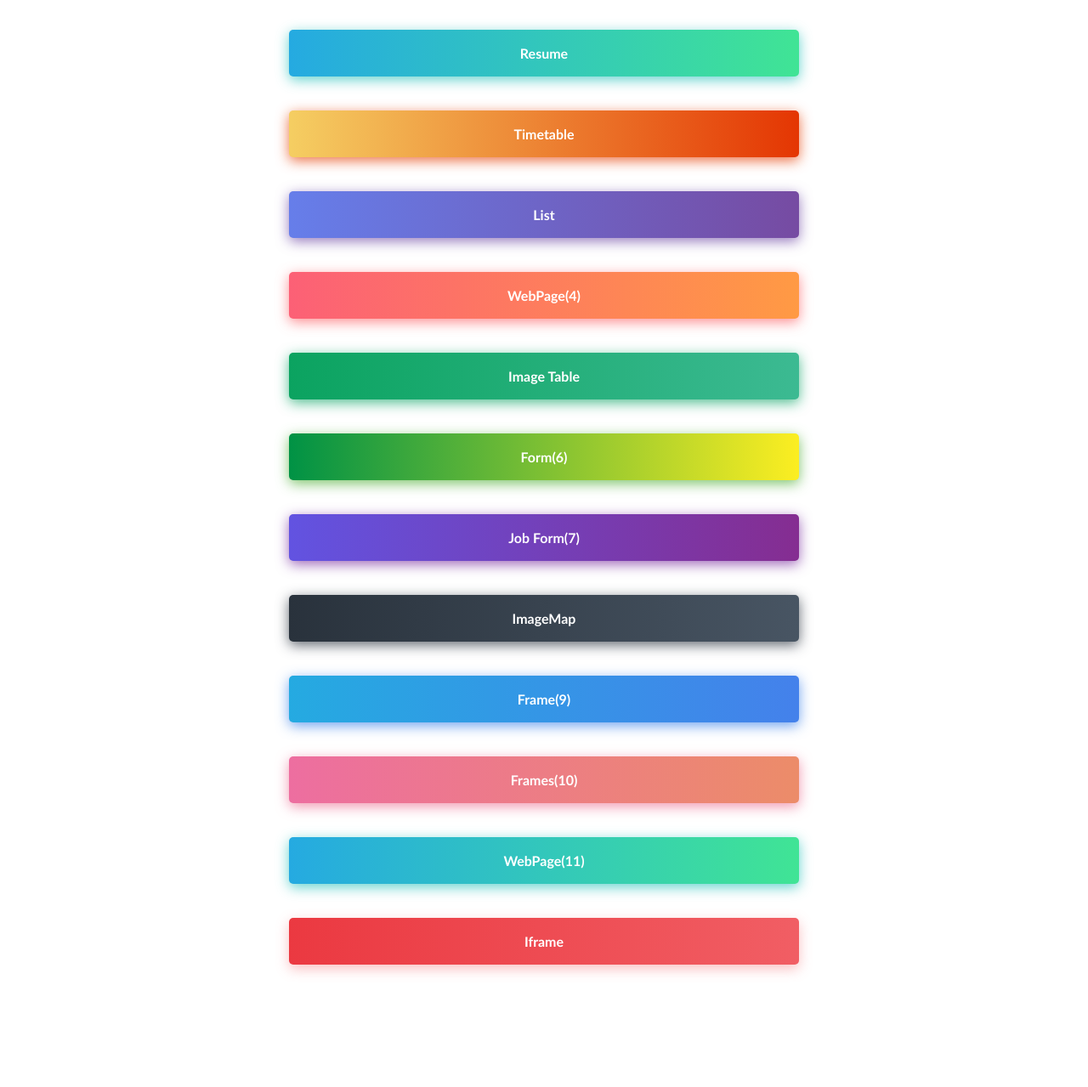
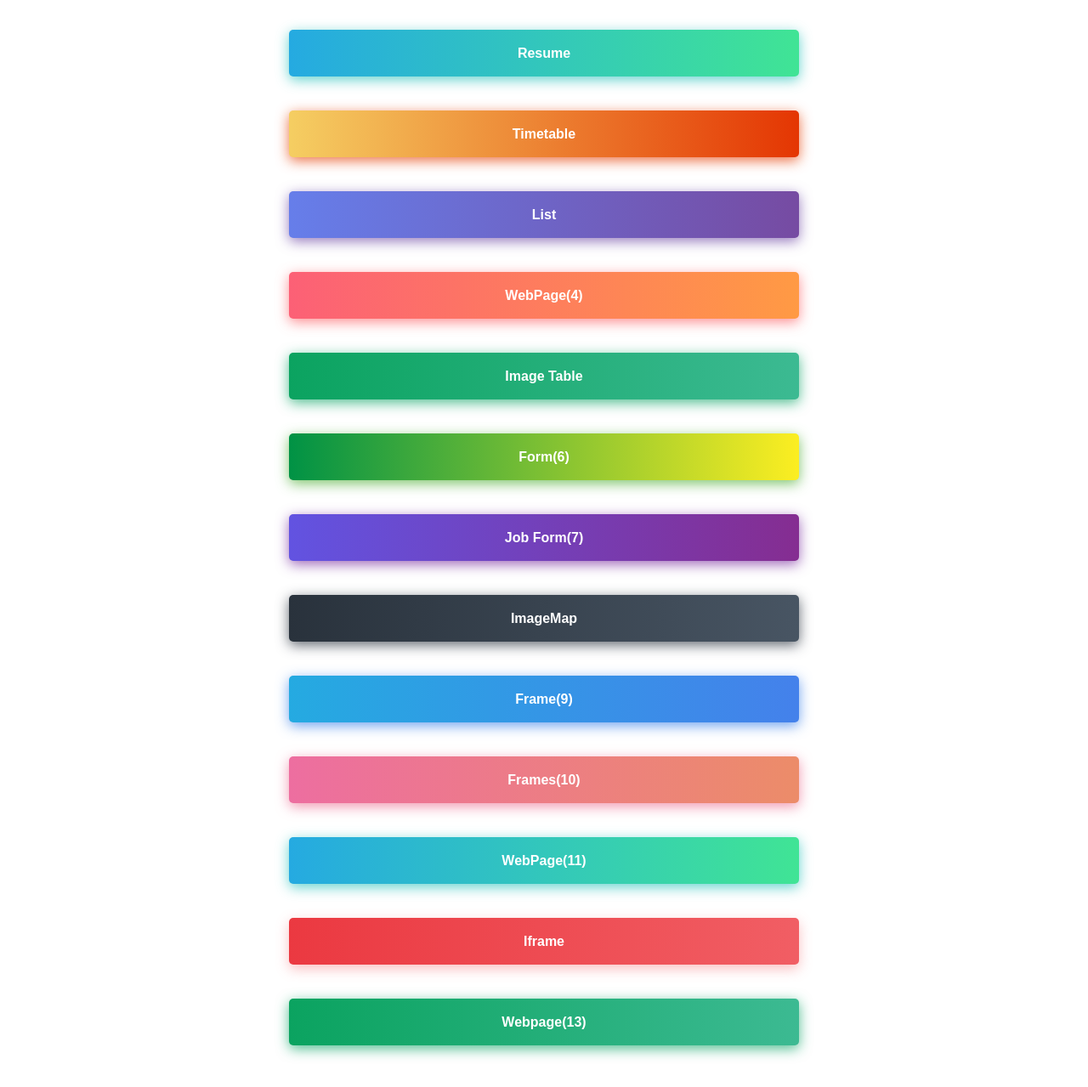
Before and after one commit to imamantripathi/HTML-Lab, a plain HTML site: page index.html in a window 1280 px wide. Shown: the part 200-1479 px from the top of the page at 85% size. Drawn offline with Linux system fonts and the light colour scheme.

Commit message:
Adding Practical 13 of WT

```diff
--- a/index.css
+++ b/index.css
@@ -55,7 +55,6 @@ a:hover {
   -webkit-transition: all 0.4s ease-in-out;
   transition: all 0.4s ease-in-out;
 }
-@media only screen and (min-width:321px) and (max-width:480px) { }
 
 .btn-hover:focus {
   outline: none;
--- a/index.html
+++ b/index.html
@@ -4,9 +4,23 @@
     <meta http-equiv="X-UA-Compatible" content="IE=edge" />
     <meta name="viewport" content="width=device-width, initial-scale=1.0" />
     <link rel="stylesheet" href="index.css" />
-  <link rel="apple-touch-icon" sizes="180x180" href="Media/favicon_io/apple-touch-icon.png" />
-  <link rel="icon" type="image/png" sizes="32x32" href="Media/favicon_io/favicon-32x32.png" />
-  <link rel="icon" type="image/png" sizes="16x16" href="Media/favicon_io/favicon-16x16.png" />
+    <link
+      rel="apple-touch-icon"
+      sizes="180x180"
+      href="Media/favicon_io/apple-touch-icon.png"
+    />
+    <link
+      rel="icon"
+      type="image/png"
+      sizes="32x32"
+      href="Media/favicon_io/favicon-32x32.png"
+    />
+    <link
+      rel="icon"
+      type="image/png"
+      sizes="16x16"
+      href="Media/favicon_io/favicon-16x16.png"
+    />
     <link rel="manifest" href="Media/favicon_io/site.webmanifest" />
     <title>HTML Lab</title>
   </head>
@@ -14,46 +28,96 @@
   <body>
     <h1>12 Practicals Of Web Technology</h1>
     <div class="buttons">
-    <button class="btn-hover color-1">
-      <a target="_blank" href="Resume_Practical_1.html"> Resume </a>
-    </button>
-    <button class="btn-hover color-2">
-      <a href="TimeTable_Practical_2.html" target="_blank">Timetable</a>
-    </button>
-    <button class="btn-hover color-3">
-      <a target="_blank" href="List_Practical_3.html">List</a>
-    </button>
-    <button class="btn-hover color-4">
-      <a href="Webpage_Practical_4.html" target="_blank" rel="noopener noreferrer">WebPage(4)</a>
-    </button>
-    <button class="btn-hover color-5">
-      <a href="Table_Practical_5.html" target="_blank" rel="noopener noreferrer">Image Table</a>
-    </button>
-    <button class="btn-hover color-6">
-      <a href="Form_Practical_6.html" target="_blank" rel="noopener noreferrer">Form(6)</a>
-    </button>
-    <button class="btn-hover color-7">
-      <a href="OnlineApplicationForm_Practical_7.html" target="_blank" rel="noopener noreferrer">Job Form(7)</a>
-    </button>
-    <button class="btn-hover color-8">
-      <a href="ImageMap_Practical_8.html" target="_blank" rel="noopener noreferrer">ImageMap</a>
-    </button>
-    <button class="btn-hover color-9">
-      <a href="Frames_Practical_9.html" target="_blank" rel="noopener noreferrer">Frame(9)</a>
-    </button>
-    <button class="btn-hover color-10">
-      <a href="Frames_Practical_10.html" target="_blank" rel="noopener noreferrer">Frames(10)</a>
-    </button>
-    <button class="btn-hover color-1">
-      <a href="WebPage_Practical_11.html" target="_blank" rel="noopener noreferrer">WebPage(11)</a>
-    </button>
-    <button class="btn-hover color-11">
-      <a href="Iframe_Practical_12.html" target="_blank" rel="noopener noreferrer">Iframe</a>
-    </button>
+      <a target="_blank" href="Resume_Practical_1.html">
+        <button class="btn-hover color-1">Resume</button>
+      </a>
+      <a href="TimeTable_Practical_2.html" target="_blank"
+        ><button class="btn-hover color-2">Timetable</button>
+      </a>
+
+      <a target="_blank" href="List_Practical_3.html">
+        <button class="btn-hover color-3">List</button></a
+      >
+
+      <a
+        href="Webpage_Practical_4.html"
+        target="_blank"
+        rel="noopener noreferrer"
+      >
+        <button class="btn-hover color-4">WebPage(4)</button></a
+      >
+
+      <a href="Table_Practical_5.html" target="_blank" rel="noopener noreferrer"
+        ><button class="btn-hover color-5">Image Table</button></a
+      >
+
+      <a href="Form_Practical_6.html" target="_blank" rel="noopener noreferrer">
+        <button class="btn-hover color-6">Form(6)</button></a
+      >
+
+      <a
+        href="OnlineApplicationForm_Practical_7.html"
+        target="_blank"
+        rel="noopener noreferrer"
+        ><button class="btn-hover color-7">Job Form(7)</button></a
+      >
+
+      <a
+        href="ImageMap_Practical_8.html"
+        target="_blank"
+        rel="noopener noreferrer"
+      >
+        <button class="btn-hover color-8">ImageMap</button></a
+      >
+
+      <a
+        href="Frames_Practical_9.html"
+        target="_blank"
+        rel="noopener noreferrer"
+      >
+        <button class="btn-hover color-9">Frame(9)</button></a
+      >
+
+      <a
+        href="Frames_Practical_10.html"
+        target="_blank"
+        rel="noopener noreferrer"
+      >
+        <button class="btn-hover color-10">Frames(10)</button></a
+      >
+
+      <a
+        href="WebPage_Practical_11.html"
+        target="_blank"
+        rel="noopener noreferrer"
+      >
+        <button class="btn-hover color-1">WebPage(11)</button></a
+      >
+
+      <a
+        href="Iframe_Practical_12.html"
+        target="_blank"
+        rel="noopener noreferrer"
+      >
+        <button class="btn-hover color-11">Iframe</button></a
+      >
+      <a
+        href="Webpage_Using_CSS_Practical_13.html"
+        target="_blank"
+        rel="noopener noreferrer"
+      >
+        <button class="btn-hover color-5">Webpage(13)</button></a
+      >
     </div>
     <h1>
       Page Developed by
-    <a target="_blank" style="color: #000" ; href="https://linktr.ee/imamantripathi">Aman Tripathi</a>
+      <a
+        target="_blank"
+        style="color: #000"
+        ;
+        href="https://linktr.ee/imamantripathi"
+        >Aman Tripathi</a
+      >
     </h1>
   </body>
 </html>
```
Also changed, not shown: Webpage_Using_CSS_Practical_13.html (added, +57 -0 lines). Lines whose indentation alone changed are shown as unchanged.
